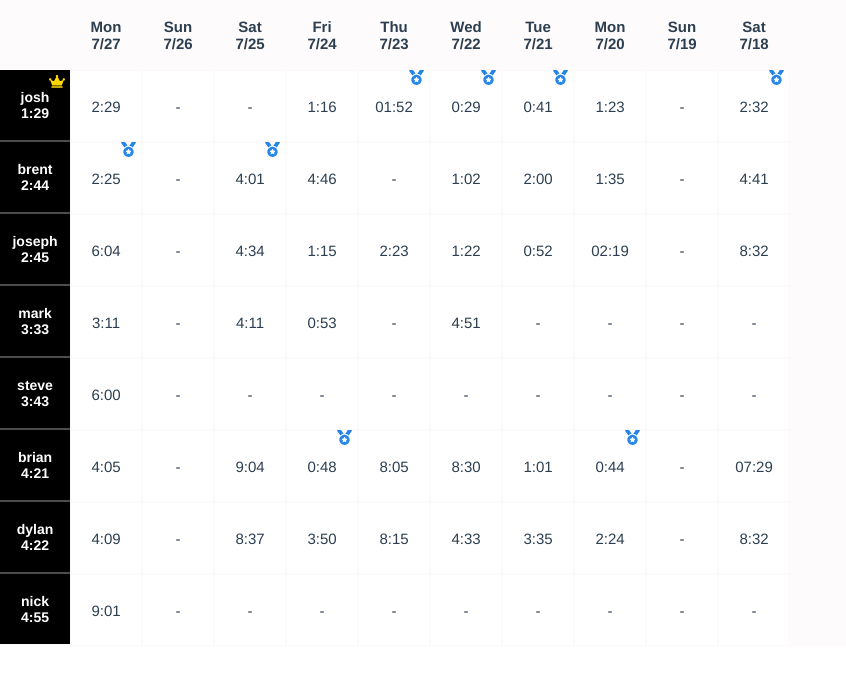
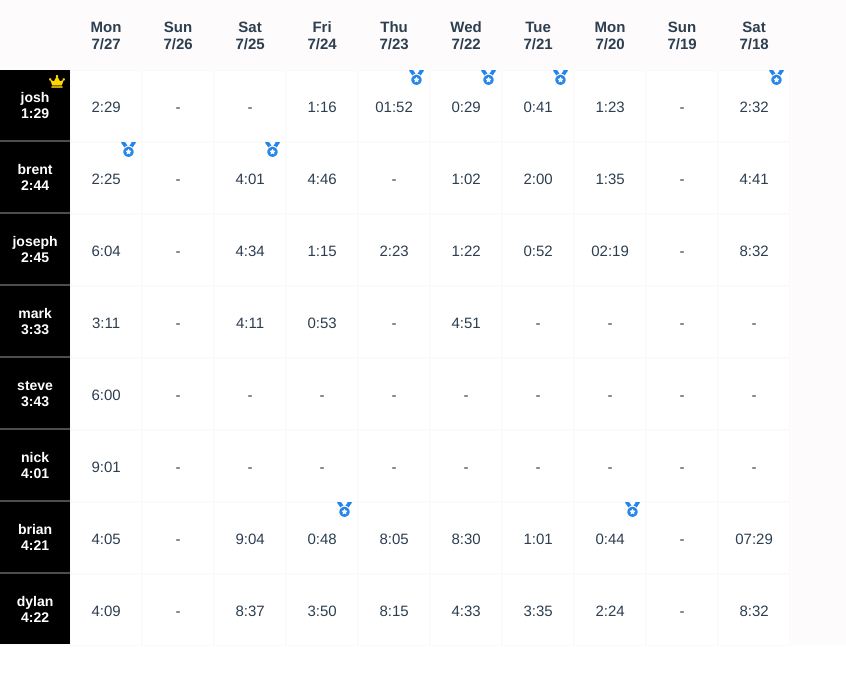
Before and after one commit to josephcross/nyt-scores, a Vue app: page / in a window 1280 px wide. Shown: the top 682 px of the page, without its empty margins (0-846 px from the left). Built offline with nearby package versions, Linux system fonts and the light colour scheme.

Commit message:
fix error

```diff
--- a/src/App.vue
+++ b/src/App.vue
@@ -151,7 +151,7 @@ export default {
       }
 
       const timesNick = {
-        '7/29': '2:13',
+        '7/30': '2:13',
         '7/29': '',
         '7/28': '0:50',
         '7/27': '9:01',
```
